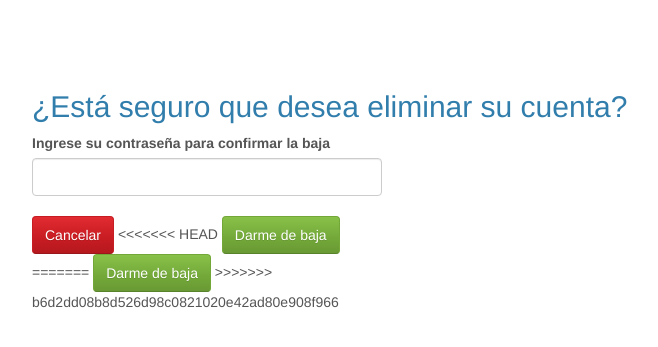
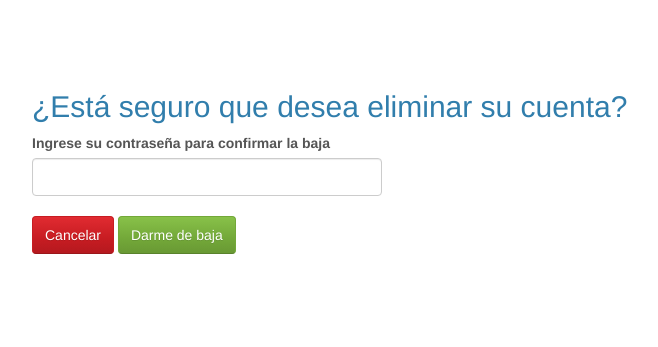
Before and after one commit to alanarza/Integrador, a PHP site: page /modulos/personal/Baja.php in a window 1280 px wide. Shown: the top 347 px of the page, without its empty margins (53-711 px from the left). Run offline with PHP 8.4, Linux system fonts and the light colour scheme; a user stored in the database is signed in.

Commit message:
Baja.php actualizado

```diff
--- a/modulos/personal/Baja.php
+++ b/modulos/personal/Baja.php
@@ -38,11 +38,7 @@
      <br>
         <input id="action" type="hidden" name="action" value="baja"/>
         <button type="cancel" onclick="javascript:window.location='AreaPersonal.php';" class="btn btn-danger">Cancelar</button>
-<<<<<<< HEAD
-        <button type="submit" onclick="javascript:window.location='CONTbaja.php';" class="btn btn-success">Darme de baja</button>
-=======
         <button type="submit" class="btn btn-success">Darme de baja</button>
->>>>>>> b6d2dd08b8d526d98c0821020e42ad80e908f966
       </div>
     </div>
     </form>
```
